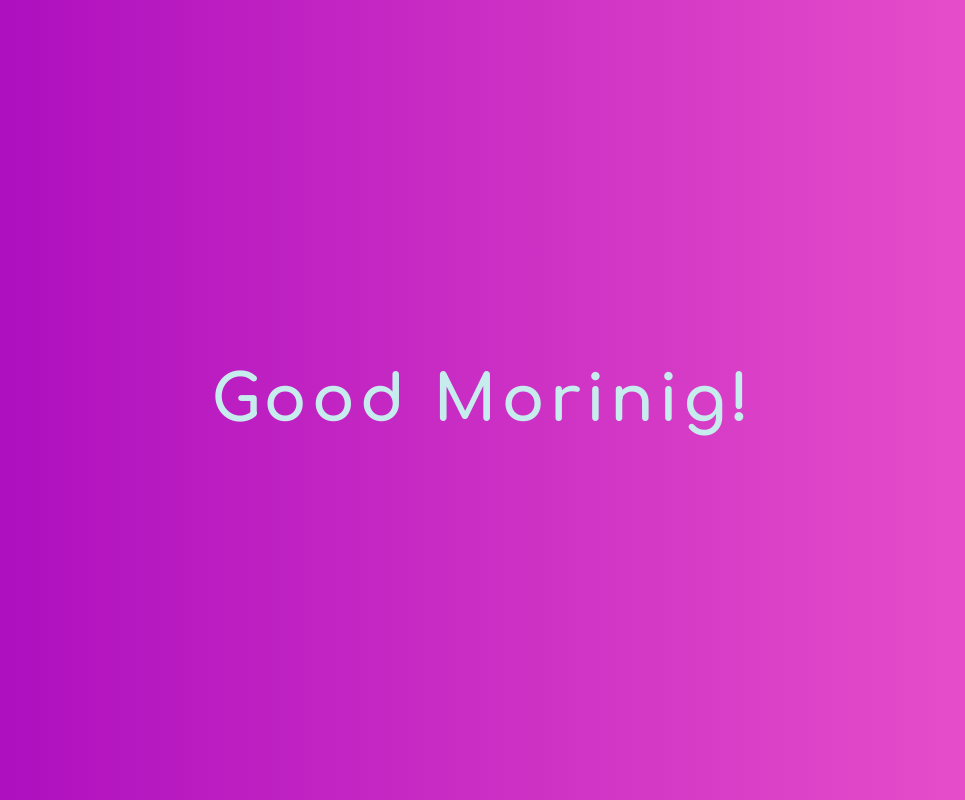
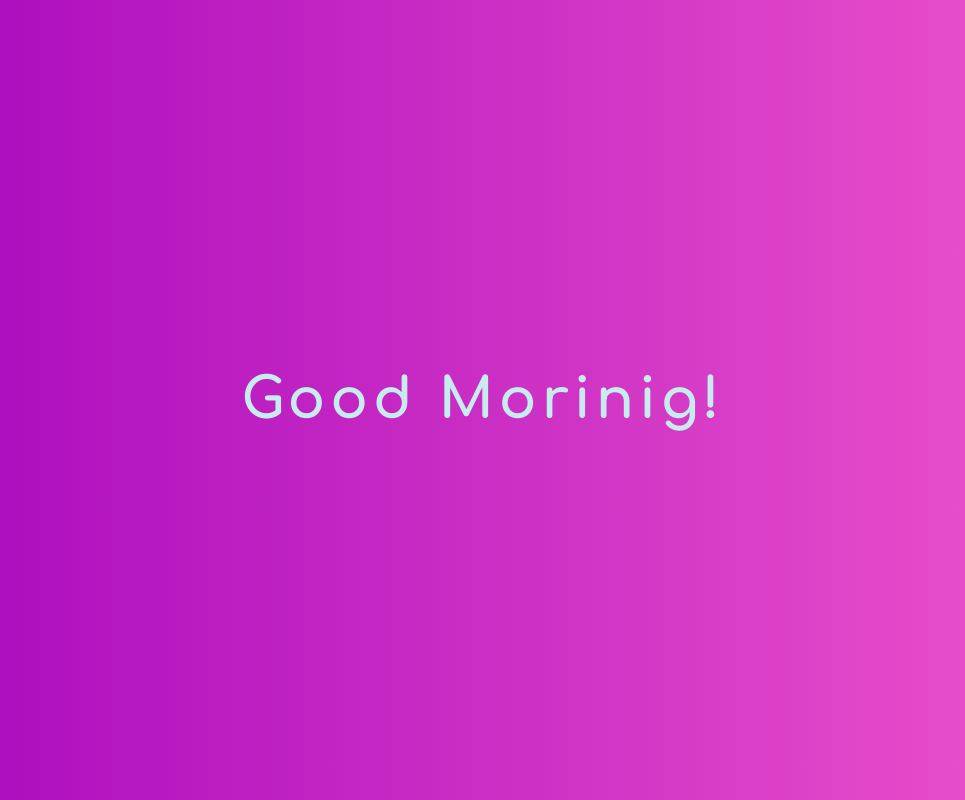
Before and after one commit to mohin-sheikh10/display-greeting-massage, a plain HTML site: page index.html in a window 1280 px wide. Shown: the whole page, without its empty margins (157-1122 px from the left). Drawn offline with Linux system fonts and the light colour scheme; a web font is replaced by a local one.

Commit message:
Fixing Heading

```diff
--- a/css/style.css
+++ b/css/style.css
@@ -17,8 +17,10 @@ body {
     justify-content: center;
 }
 h1 {
-    font-size: 4rem;
+    font-size: 3.5rem;
     letter-spacing: 5px;
     color: #c7ecee;
     font-weight: 700;
+    text-align: center;
+    padding: 0 1rem;
 }
```
